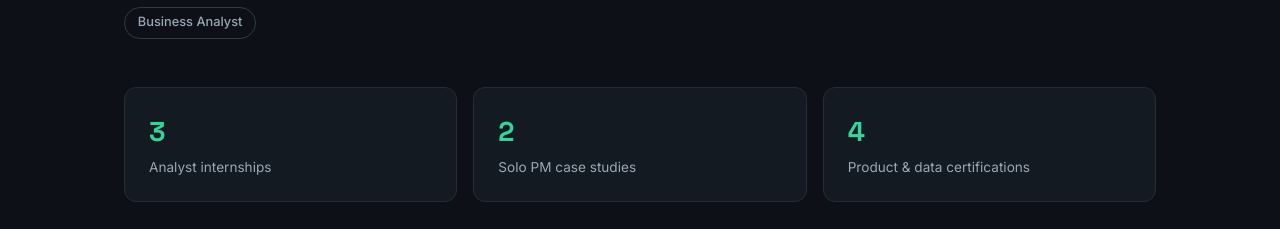
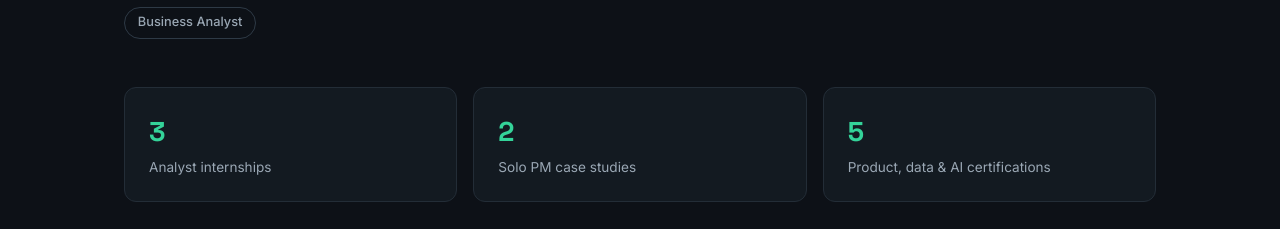
Before and after one commit to cjair18/jair-curro-portfolio, a React (Vite) app: page / in a window 1280 px wide. Shown: the part 852-1081 px from the top of the page. Built offline with nearby package versions, Linux system fonts and the light colour scheme.

Commit message:
Add Anthropic AI Fluency certification

```diff
--- a/src/pages/Credentials.jsx
+++ b/src/pages/Credentials.jsx
@@ -1,4 +1,9 @@
 const certifications = [
+  {
+    title: "AI Fluency: Framework & Foundations",
+    org: "Anthropic",
+    year: "2026",
+  },
   {
     title: "Product Management Certificate",
     org: "BrainStation",
--- a/src/pages/Home.jsx
+++ b/src/pages/Home.jsx
@@ -78,8 +78,8 @@ export default function Home() {
               <div className="label">Solo PM case studies</div>
             </div>
             <div className="stat">
-              <div className="value">4</div>
-              <div className="label">Product &amp; data certifications</div>
+              <div className="value">5</div>
+              <div className="label">Product, data &amp; AI certifications</div>
             </div>
           </div>
         </div>
```
